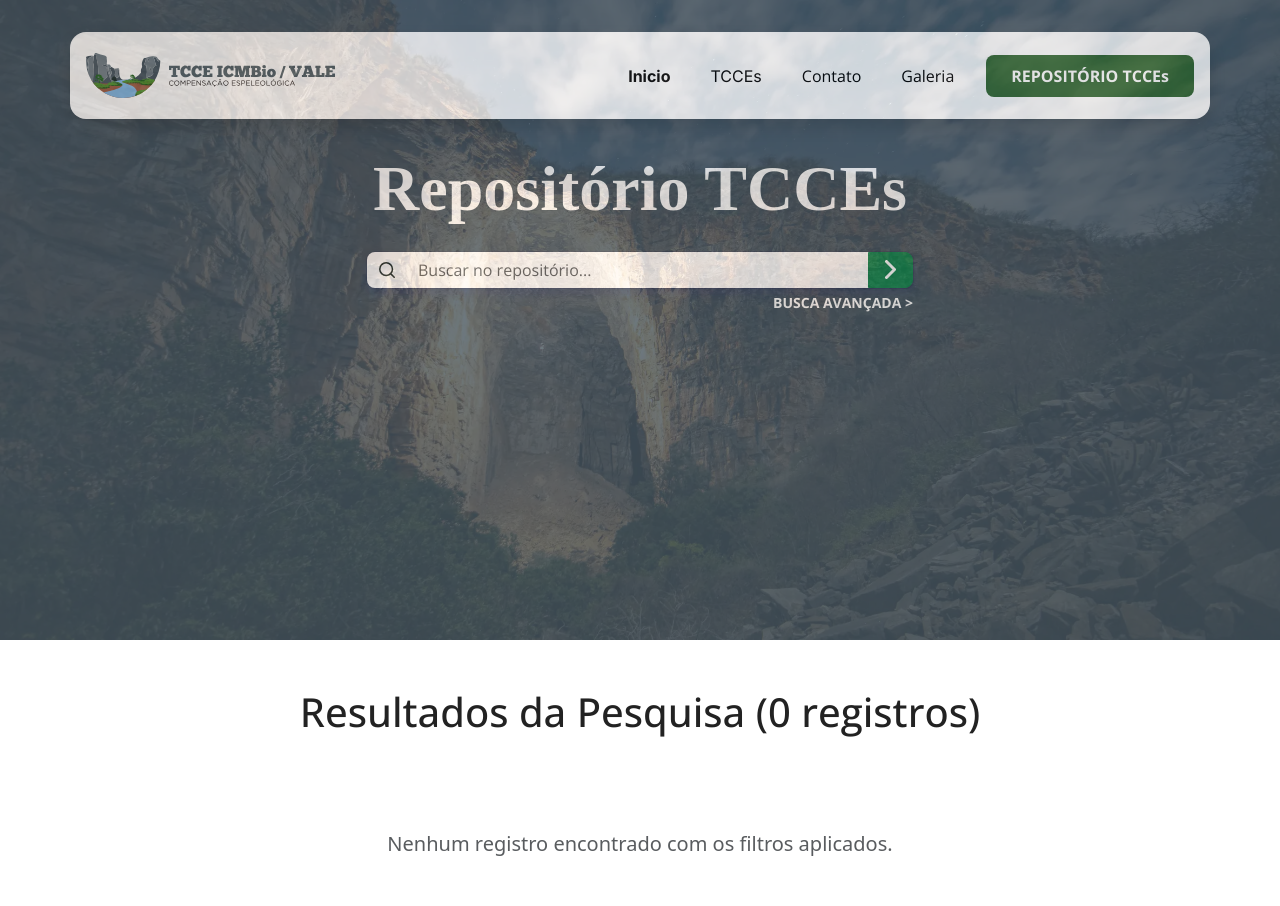
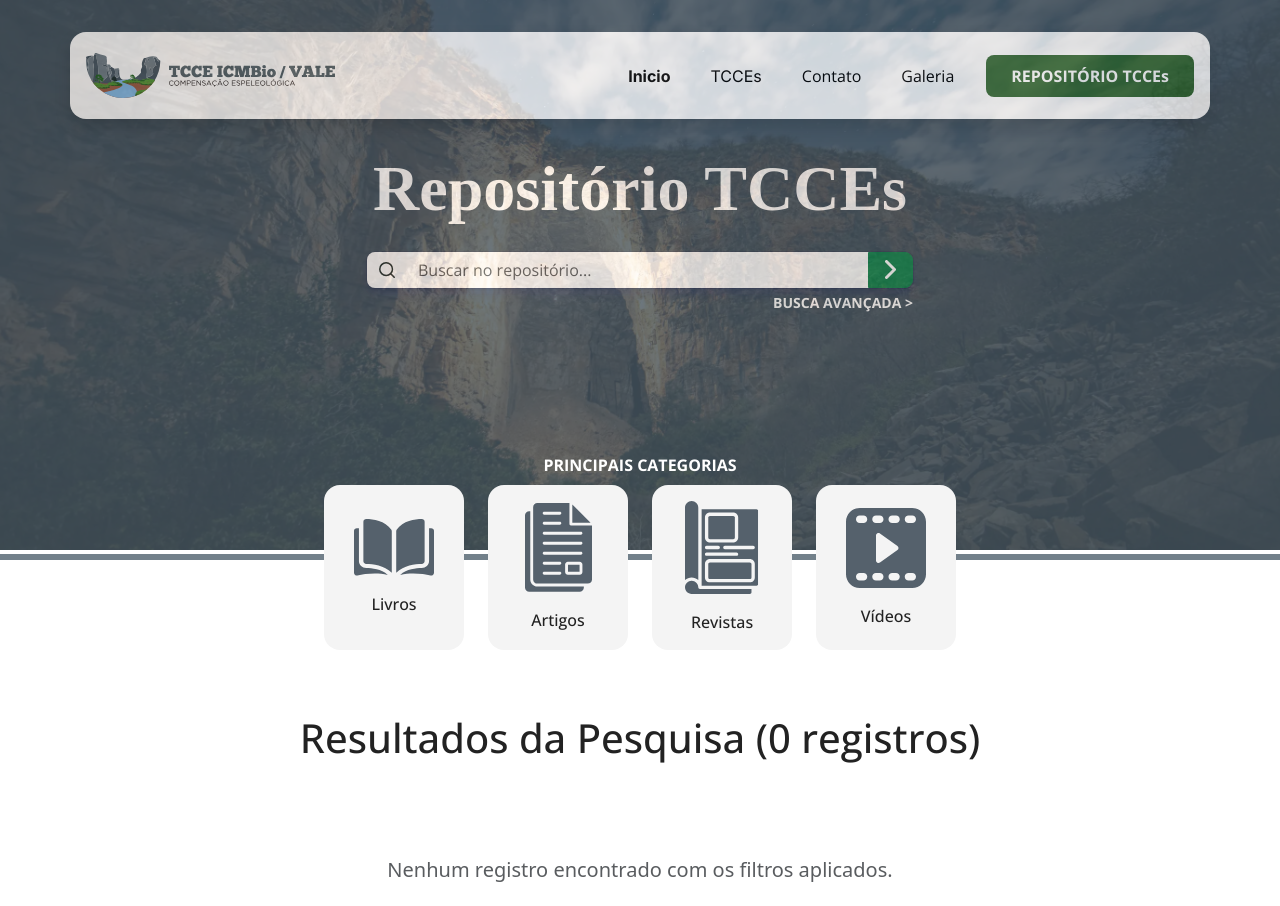
Before and after one commit to iabstecnologia/repositoriotcce, a Django app: page /repositorio/ in a window 1280 px wide. Shown: the top 906 px of the page. Run offline with Django 5.2, Linux system fonts and the light colour scheme; data that the repository does not hold is empty; some web fonts are replaced.

Commit message:
Ajusta categorias em dispositivos pequenos e filtro avançado

```diff
--- a/www/templates/website/repo_busca.html
+++ b/www/templates/website/repo_busca.html
@@ -15,17 +15,70 @@
 
 /* Estilos para ocultar/mostrar a busca avançada */
 #advancedSearchArea {
-    display: none;
+    /* Estado inicial fechado — não usa `display:none` para permitir transição */
+    max-height: 0;
+    opacity: 0;
+    visibility: hidden;
+    overflow: hidden;
     background-color: rgba(0, 0, 0, 0.5); /* Overlay suave */
-    padding: 1rem;
+    padding: 0 1rem; /* padding vertical será animado via max-height */
     border-radius: 0.5rem;
     margin-top: 10px;
-    position: absolute;
+    margin-bottom: 10px;
     width: 100%;
     z-index: 20;
+    transform: translateY(-8px);
+    transition: max-height 300ms ease, opacity 300ms ease, transform 300ms ease;
 }
-.hero-section {
-    height: 80vh;
+
+#advancedSearchArea.open {
+    max-height: 800px; /* suficiente para conter o conteúdo */
+    opacity: 1;
+    visibility: visible;
+    padding: 1rem;
+    transform: translateY(0);
+}
+
+/* Estilos de Card de Categoria */
+.categories-section {
+    margin-top: -120px;
+    position: relative;
+    z-index: 2;
+    padding-top: 1rem;
+    padding-bottom: 1rem;
+    opacity: 1;
+    transition: opacity 300ms ease, display 300ms ease;
+}
+
+.categories-section.hidden {
+    max-height: 100px;
+    opacity: 0;
+    visibility: hidden;
+    transition: opacity 300ms ease;
+}
+
+.categories-title {
+    margin-bottom: 10px;
+    position: relative;
+    z-index: 2;
+}
+
+.category-card {
+    min-width: 120px;
+    max-width: 140px;
+    min-height: 120px;
+    overflow: hidden;
+}
+
+.category-icon-container {
+    max-width: 80px;
+    margin: 0 auto;
+}
+
+.submission-icon {
+    width: 100%;
+    max-width: 62px;
+    height: auto;
 }
 
 /* Estilos de Botões de Ação no Card */
@@ -189,15 +296,60 @@
                 </div>
                 <!-- Fim da AREA COM CAMPOS PARA BUSCA -->
 
-
             </div>
         </form>
     </div>
+</div>
 
-</div>
+
 {% endblock hero %}
 
 {% block content %}
+<!-- Divider -->
+<div class="divider mt-1"></div>
+<!-- Categories Section -->
+<div class="container categories-section">
+    <div class="categories-title">
+        <h2 class="text-white font-open-sans fw-bolder fs-6 text-center">PRINCIPAIS CATEGORIAS</h2>
+    </div>
+    <div class="row d-grip justify-content-center text-center gap-4 px-3 px-sm-4 px-md-5">
+        <a href="#" class="card category-card category-link text-decoration-none border-0 rounded-4 bg-custom-light-gray" data-category-name="Livros">
+            <div class="card-body p-3 d-flex flex-column justify-content-center align-items-center">
+                <div class="category-icon-container">
+                    <img src="{% static 'assets/11-1149.svg' %}" alt="Livros" class="img-fluid" />
+                </div>
+                <p class="card-text mt-3 mb-0 text-custom-dark font-open-sans fw-medium category-text">Livros</p>
+            </div>
+        </a>
+
+        <a href="#" class="card category-card category-link text-decoration-none border-0 rounded-4 bg-custom-light-gray" data-category-name="Artigos">
+            <div class="card-body p-3 d-flex flex-column justify-content-center align-items-center">
+                <div class="category-icon-container">
+                    <img src="{% static 'assets/11-1288.svg' %}" alt="Artigos" class="img-fluid" />
+                </div>
+                <p class="card-text mt-3 mb-0 text-custom-dark font-open-sans fw-medium category-text">Artigos</p>
+            </div>
+        </a>
+
+        <a href="#" class="card category-card category-link text-decoration-none border-0 rounded-4 bg-custom-light-gray" data-category-name="Revistas">
+            <div class="card-body p-3 d-flex flex-column justify-content-center align-items-center">
+                <div class="category-icon-container">
+                    <img src="{% static 'assets/11-1294.svg' %}" alt="Revistas" class="img-fluid" />
+                </div>
+                <p class="card-text mt-3 mb-0 text-custom-dark font-open-sans fw-medium category-text">Revistas</p>
+            </div>
+        </a>
+
+        <a href="#" class="card category-card category-link text-decoration-none border-0 rounded-4 bg-custom-light-gray" data-category-name="Vídeos">
+            <div class="card-body p-3 d-flex flex-column justify-content-center align-items-center">
+                <div class="category-icon-container">
+                    <img src="{% static 'assets/11-1304.svg' %}" alt="Vídeos" class="img-fluid" />
+                </div>
+                <p class="card-text mt-3 mb-0 text-custom-dark font-open-sans fw-medium category-text">Vídeos</p>
+            </div>
+        </a>
+    </div>
+</div>
 
 <!-- Recent Submissions Section -->
 <div class="container py-5">
@@ -292,10 +444,27 @@
 
 {% block extra_js %}
 <script>
+    /**
+     * Alterna a exibição/ocultação do container de busca avançada e do link.
+     * O container usa 'd-none' para remover do fluxo. O link usa 'invisible' para manter o espaço.
+     */
     function toggleAdvancedSearch() {
         const area = document.getElementById('advancedSearchArea');
-        area.style.display = area.style.display === 'none' || area.style.display === '' ? 'block' : 'none';
+        const categoriesSection = document.querySelector('.categories-section');
+
+        if (!area) return;
+
+        // Vamos alternar a classe 'open' para permitir transição suave via CSS
+        const willShow = !area.classList.contains('open');
+        area.classList.toggle('open', willShow);
+
+        // Quando a área avançada é mostrada, escondemos as categories; ao fechar, mostramos novamente
+        if (categoriesSection) {
+            categoriesSection.classList.toggle('hidden', willShow);
+        }
     }
+
+
 
     // Mantém o estado da ordenação no dropdown após a recarga da página
     document.addEventListener('DOMContentLoaded', function() {
```
Also changed, not shown: other parts of www/templates/website/repo_busca.html (+54 -0 lines).
